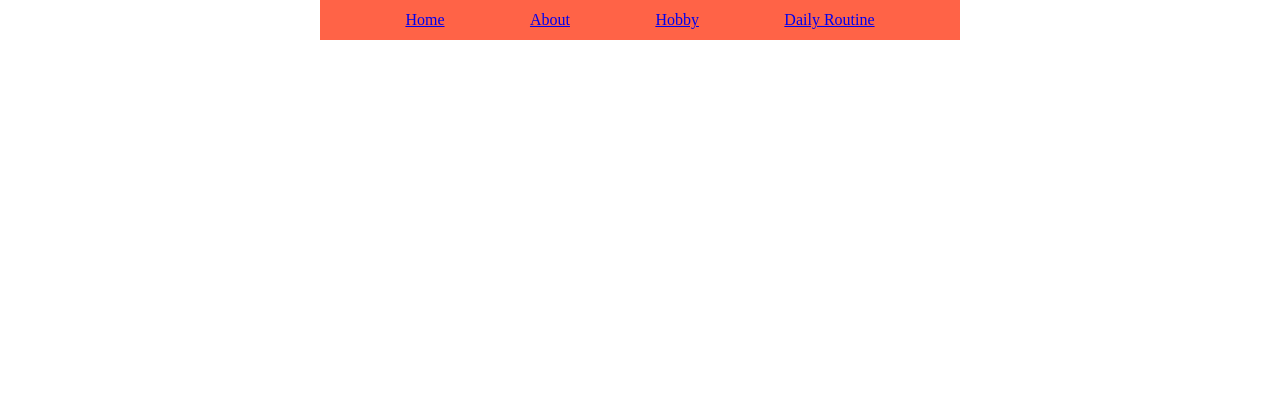
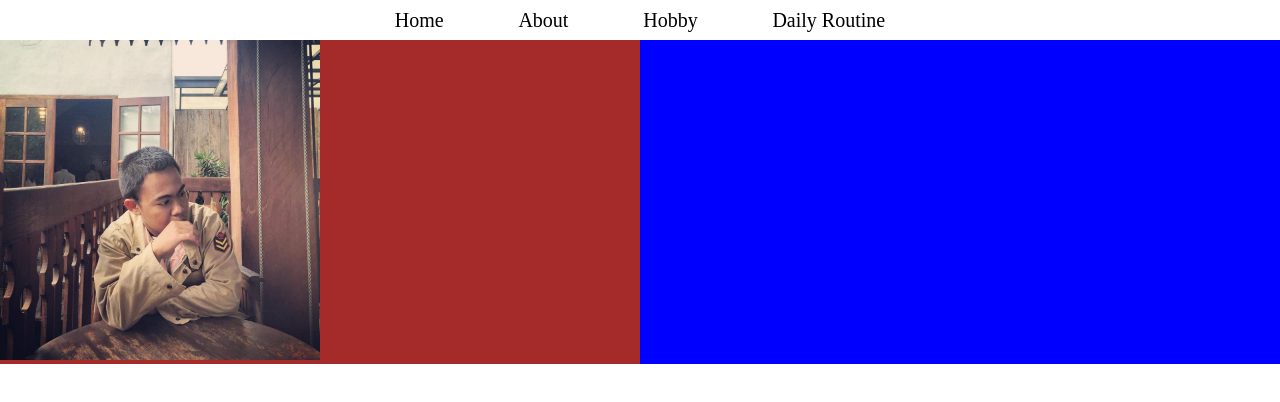
Before and after one commit to Masbr00/ProfilePage, a plain HTML site: page index.html in a window 1280 px wide. Drawn offline with Linux system fonts and the light colour scheme.

Commit message:
Third Commit

```diff
--- a/index.html
+++ b/index.html
@@ -16,5 +16,12 @@
             <li><a href="#">Daily Routine</a></li>
         </ul>
     </nav>
+
+    <div class="header">
+        <div class="left-header">
+            <img src="jdm.png" alt="">
+        </div>
+        <div class="right-header"></div>
+    </div>
 </body>
 </html>
--- a/style.css
+++ b/style.css
@@ -12,8 +12,31 @@ ul{
     align-items: center;
     width: 50%;
     height: 40px;
-    background-color: tomato;
     display: flex;
     justify-content: space-evenly;
     list-style-type: none;
+    font-size: 20px;
 }
+li a{
+    text-decoration: none;
+    color: black;
+}
+
+.header{
+    width: 100%;
+    display: flex;
+}
+
+.left-header{
+    width: 50%;
+    background-color: brown;
+}
+
+.right-header{
+    width: 50%;
+    background-color: blue;
+}
+
+.left-header img{
+    width: 50%;
+}
```
Also changed, not shown: jdm.png (added).
